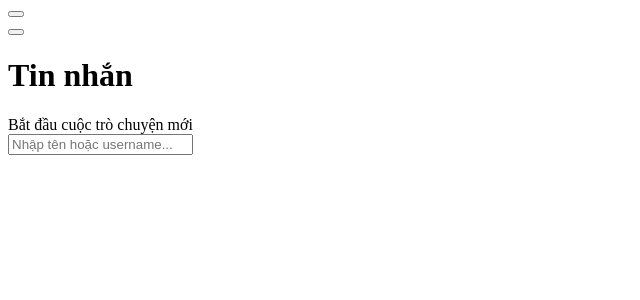
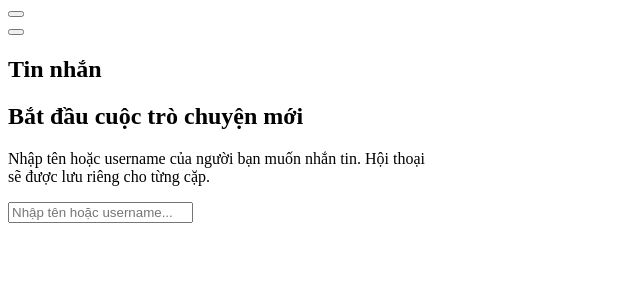
Before and after one commit to nguyen-th-dat/koobecaf, a PHP site: the page made by app/Views/chat/index.php in a window 1280 px wide. Shown: the part 65-365 px from the top of the page, without its empty margins (0-640 px from the left). Run offline with PHP 8.4, Linux system fonts and the light colour scheme; the template is opened without the code that fills it, so the values that code supplies are empty.

Commit message:
Redesign chat conversations layout
Reworks the chat page into a sidebar-and-main-panel layout, placing conversation history in the sidebar and the new conversation search in the main area.

```diff
--- a/app/Views/chat/index.php
+++ b/app/Views/chat/index.php
@@ -3,33 +3,20 @@
  * @var array $conversations
  */
 ?>
-<h1 class="h3 mb-3"><i class="bi bi-chat-dots me-2"></i>Tin nhắn</h1>
-
-<div class="card surface-card mb-3">
-    <div class="card-body">
-        <label class="form-label" for="chatUserSearch"><i class="bi bi-person-plus me-1"></i>Bắt đầu cuộc trò chuyện mới</label>
-        <div class="position-relative" id="chatSearchWrap">
-            <input type="search" id="chatUserSearch" class="form-control" placeholder="Nhập tên hoặc username..." autocomplete="off"
-                   aria-label="Tìm người dùng để nhắn tin">
-            <div class="search-results card surface-card d-none" id="chatSearchResults" role="listbox"></div>
+<div class="chat-layout">
+    <aside class="chat-sidebar card surface-card">
+        <div class="card-body p-0 d-flex flex-column">
+            <div class="p-3 border-bottom">
+                <h1 class="h6 mb-0"><i class="bi bi-chat-dots me-2"></i>Tin nhắn</h1>
             </div>
-    </div>
-</div>
-
-<div class="card surface-card">
-    <div class="card-body">
+            <div class="chat-conversation-list flex-grow-1">
                 <?php if ($conversations === []): ?>
-            <div class="text-center fg-secondary py-4">
-                <i class="bi bi-chat-square-dots d-block mb-2 fs-2xl"></i>
-                Chưa có cuộc trò chuyện nào. Hãy tìm một người ở ô bên trên để bắt đầu.
-            </div>
+                    <p class="fg-secondary small text-center px-3 py-4 mb-0">Chưa có cuộc trò chuyện nào.</p>
                 <?php else: ?>
-            <ul class="list-unified">
                     <?php foreach ($conversations as $conversation): ?>
-                    <li>
-                        <a class="d-flex align-items-center gap-2 py-2 fg-body text-decoration-none" href="<?= url('/chat/' . (int) $conversation['id']) ?>">
+                        <a class="chat-conversation" href="<?= url('/chat/' . (int) $conversation['id']) ?>">
                             <img src="<?= e(avatar_url($conversation['other_avatar_path'])) ?>" alt="" class="avatar avatar-md">
-                            <div class="flex-grow-1 min-w-0">
+                            <div class="min-w-0 flex-grow-1">
                                 <div class="d-flex justify-content-between gap-2">
                                     <span class="fw-semibold text-truncate"><?= e($conversation['other_display_name']) ?></span>
                                     <small class="fg-secondary text-nowrap"><?= e(time_ago($conversation['last_message_at'] ?? $conversation['updated_at'])) ?></small>
@@ -42,9 +29,23 @@
                                 <span class="badge rounded-pill bg-primary"><?= (int) $conversation['unread_count'] ?></span>
                             <?php endif; ?>
                         </a>
-                    </li>
                     <?php endforeach; ?>
-            </ul>
                 <?php endif; ?>
             </div>
         </div>
+    </aside>
+
+    <section class="chat-main card surface-card">
+        <div class="card-body d-flex flex-column justify-content-center">
+            <div class="mx-auto text-center" style="max-width: 420px;">
+                <h2 class="h4 mb-3">Bắt đầu cuộc trò chuyện mới</h2>
+                <p class="fg-secondary mb-4">Nhập tên hoặc username của người bạn muốn nhắn tin. Hội thoại sẽ được lưu riêng cho từng cặp.</p>
+                <div class="position-relative" id="chatSearchWrap">
+                    <input type="search" id="chatUserSearch" class="form-control" placeholder="Nhập tên hoặc username..." autocomplete="off"
+                           aria-label="Tìm người dùng để nhắn tin">
+                    <div class="search-results card surface-card d-none" id="chatSearchResults" role="listbox"></div>
+                </div>
+            </div>
+        </div>
+    </section>
+</div>
```
Lines whose indentation alone changed are shown as unchanged.
